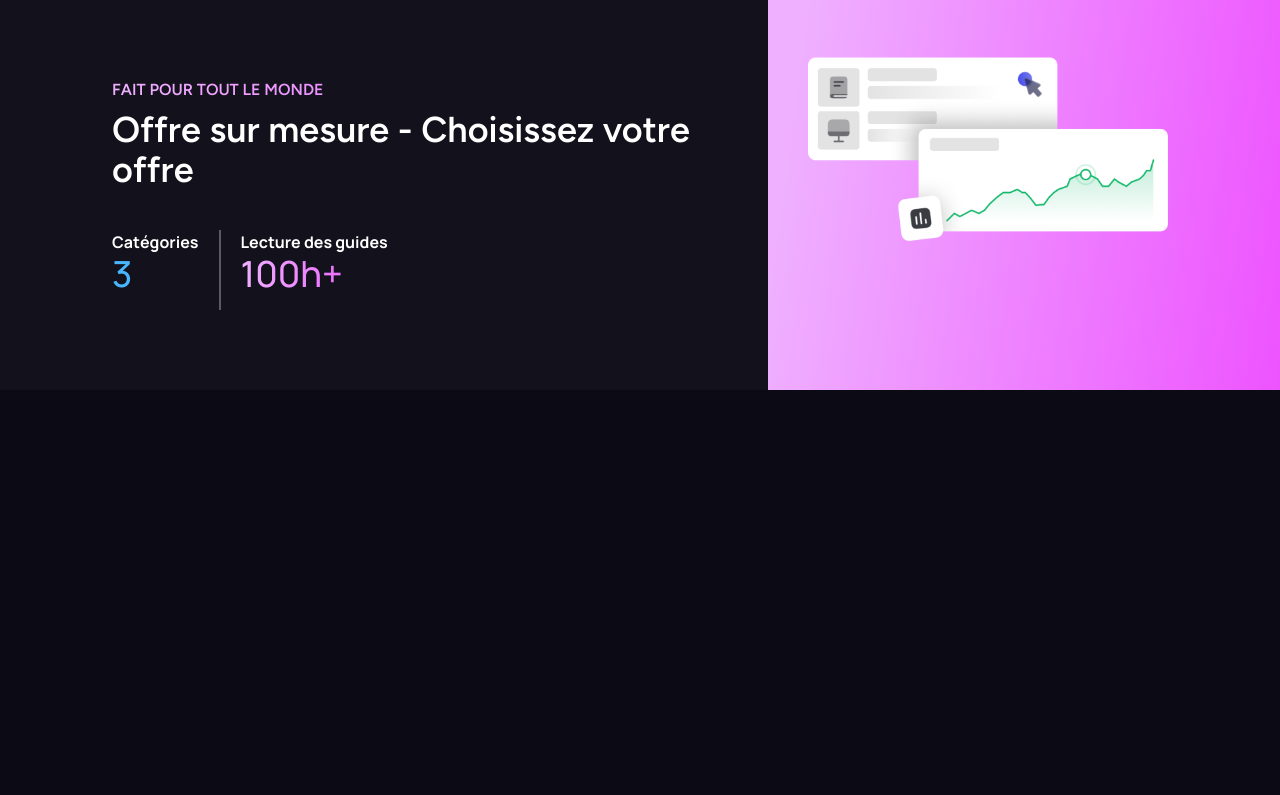
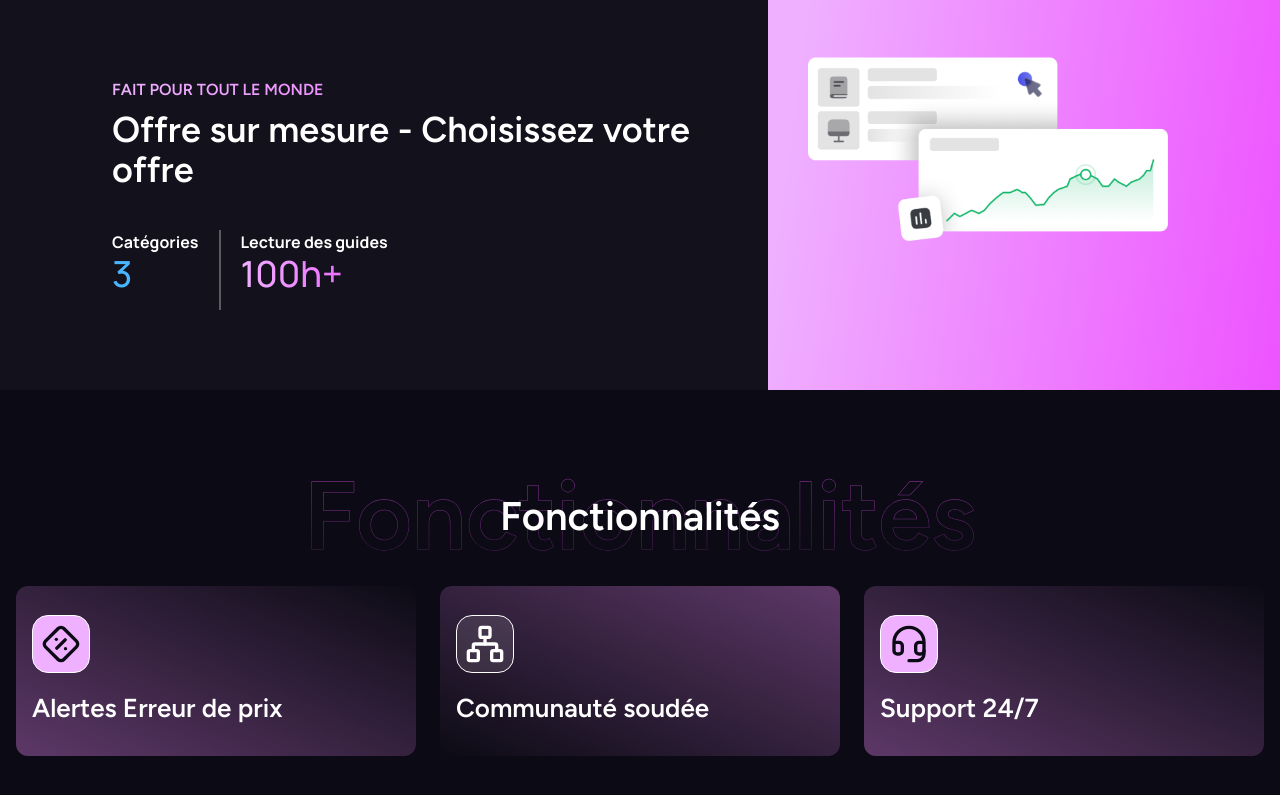
Before and after one commit to a4arpon/aio-agora-react-client, a React (Vite) app: page / in a window 1280 px wide. Shown: the part 879-1674 px from the top of the page. Before the commit the page ends 1349 px from the top, so only its background shows below. Built offline with nearby package versions, Linux system fonts and the light colour scheme.

Commit message:
functionalities added

```diff
--- a/src/components/other/customer-list/CustomerList.tsx
+++ b/src/components/other/customer-list/CustomerList.tsx
@@ -4,7 +4,7 @@ import graphCustomersPng from "@/assets/graph-customers.png"
 
 const CustomerList = () => {
   return (
-    <div className="grid justify-between items-center lg:grid-cols-5 bg-[#13121C] mb-20">
+    <section id="customer-list" className="grid justify-between items-center lg:grid-cols-5 bg-[#13121C] mb-24">
       <div className="lg:pl-28 px-4 lg:px-0 py-20 lg:col-span-3 text-center lg:text-start">
         <h3
           className={className(
@@ -39,7 +39,7 @@ const CustomerList = () => {
       <div className="customer-section-image-bg h-full p-4 lg:p-10 lg:pr-28 lg:col-span-2">
         <img src={graphCustomersPng} alt="" />
       </div>
-    </div>
+    </section>
   )
 }
 
--- /dev/null
+++ b/src/components/other/functionalities/Functionalities.tsx
@@ -0,0 +1,32 @@
+import { Headset, Network, PercentDiamond } from "lucide-react"
+import Header from "./Header"
+
+const Functionalities = () => {
+  return (
+    <section id="functionalities" className="container mb-20">
+      <Header />
+      <div className="grid lg:grid-cols-3 gap-6">
+        <div className="rounded-xl h-[170px] bg-gradient-to-tr to-transparent p-4 from-[#5d3867] flex flex-col items-start justify-center gap-4">
+          <div className="bg-[#EFB1FF] rounded-2xl text-dark p-2 border border-light">
+            <PercentDiamond size={40} />
+          </div>
+          <h4 className="text-[26px] font-semibold">Alertes Erreur de prix</h4>
+        </div>
+        <div className="rounded-xl h-[170px] bg-gradient-to-bl to-transparent p-4 from-[#5d3867] flex flex-col items-start justify-center gap-4">
+          <div className="bg-light/10 rounded-2xl text-light p-2 border border-light">
+            <Network size={40} />
+          </div>
+          <h4 className="text-[26px] font-semibold">Communauté soudée</h4>
+        </div>
+        <div className="rounded-xl h-[170px] bg-gradient-to-tr to-transparent p-4 from-[#5d3867] flex flex-col items-start justify-center gap-4">
+          <div className="bg-[#EFB1FF] rounded-2xl text-dark p-2 border border-light">
+            <Headset size={40} />
+          </div>
+          <h4 className="text-[26px] font-semibold">Support 24/7</h4>
+        </div>
+      </div>
+    </section>
+  )
+}
+
+export default Functionalities
--- /dev/null
+++ b/src/components/other/functionalities/Header.tsx
@@ -0,0 +1,10 @@
+const Header = () => {
+  return (
+    <div className="flex items-center justify-center flex-col relative mb-10">
+      <h3 className="font-semibold text-5xl lg:text-8xl absolute z-[1] text-dark text-shadow-functionalities ">Fonctionnalités</h3>
+      <h2 className="text-[36px] lg:text-[40px] font-semibold z-[2]">Fonctionnalités</h2>
+    </div>
+  )
+}
+
+export default Header
--- a/src/index.css
+++ b/src/index.css
@@ -37,3 +37,14 @@ body {
   background: linear-gradient(97.91deg, #EFB1FF 6.1%, #EE72FF 69.11%, #ED50FF 103.66%),
     linear-gradient(0deg, #13121C, #13121C);
 }
+
+
+
+/* Functionalities */
+
+.text-shadow-functionalities {
+  background: linear-gradient(180deg, rgba(238, 80, 255, 0.617) 0%, rgba(239, 177, 255, 0) 100%);
+  background-size: 50% 150%;
+  -webkit-text-stroke: 1px transparent;
+  background-clip: text;
+}
--- a/src/routes/index.lazy.tsx
+++ b/src/routes/index.lazy.tsx
@@ -1,4 +1,5 @@
 import CustomerList from "@/components/other/customer-list/CustomerList"
+import Functionalities from "@/components/other/functionalities/Functionalities"
 import Hero from "@/components/other/hero/Hero"
 import { createLazyFileRoute } from "@tanstack/react-router"
 
@@ -7,6 +8,7 @@ const Index = () => {
     <>
       <Hero />
       <CustomerList />
+      <Functionalities />
     </>
   )
 }
```
